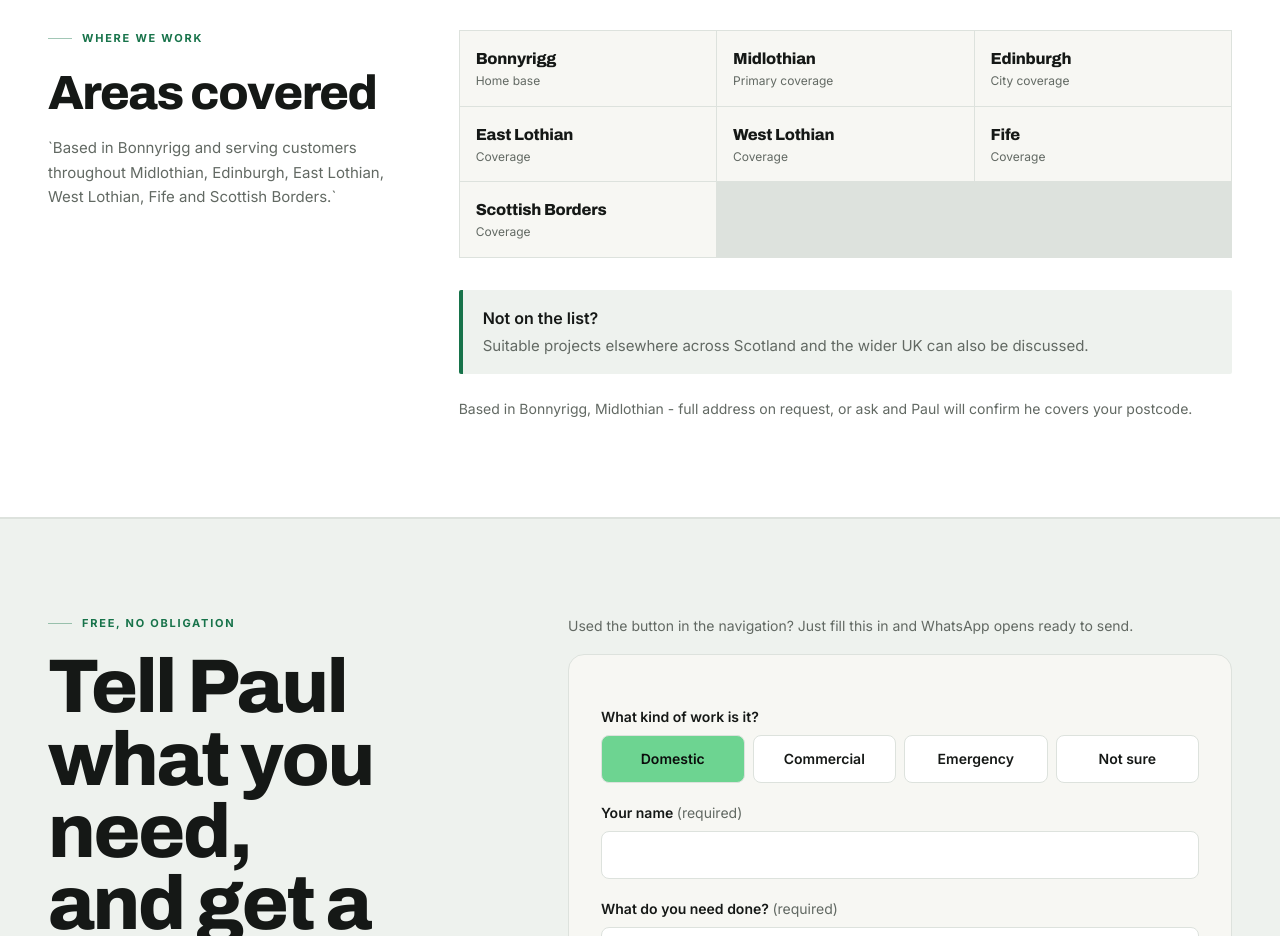
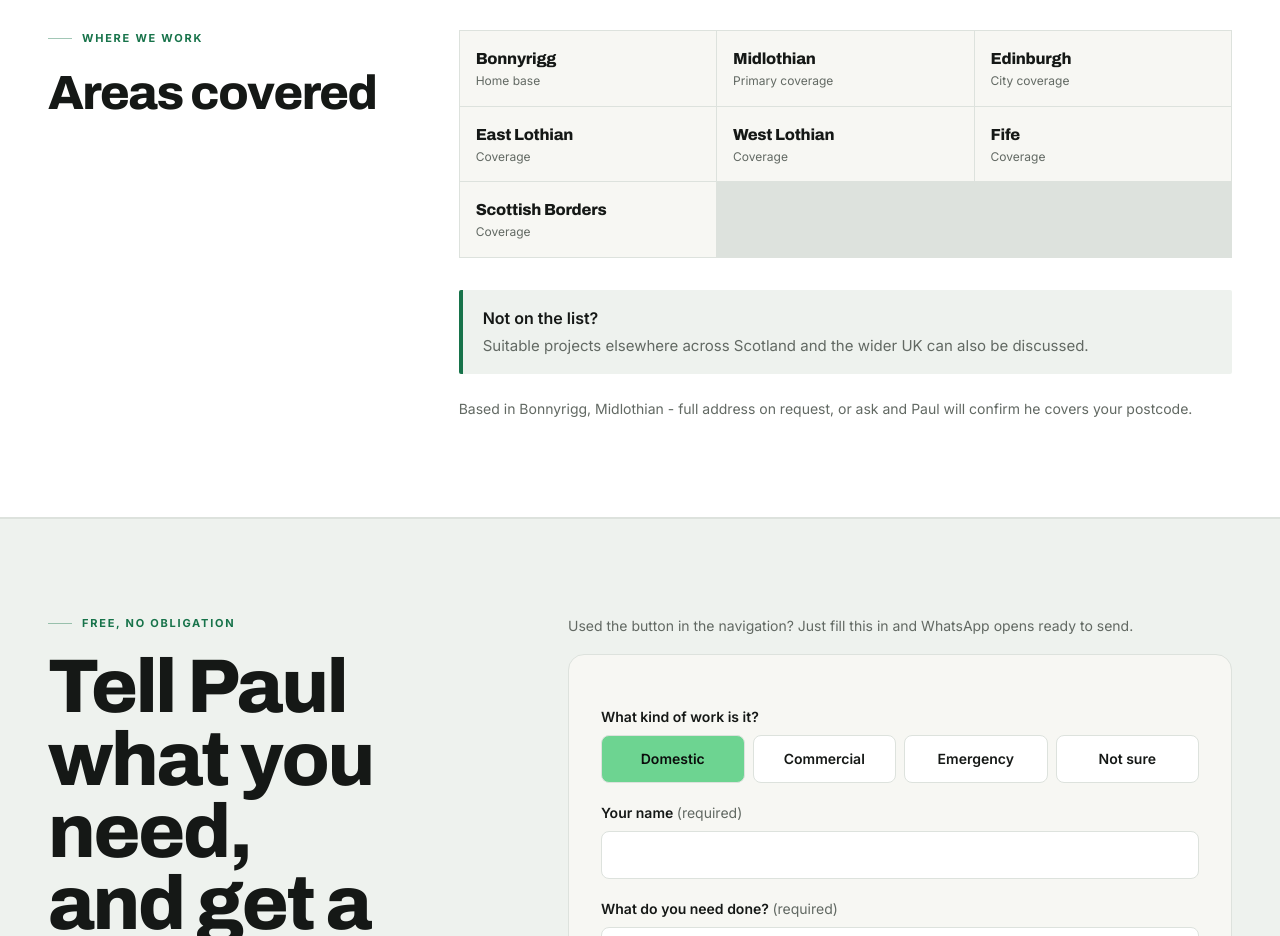
Before and after one commit to Tradetitan66/pi-electrical-live, a Next.js app: page / in a window 1280 px wide. Shown: the part 5420-6356 px from the top of the page. Built offline with nearby package versions, Linux system fonts and the light colour scheme.

Commit message:
remove coverage copy from AreasBand

```diff
--- a/src/components/AreasBand.tsx
+++ b/src/components/AreasBand.tsx
@@ -1,4 +1,4 @@
-import { AREAS, BEYOND_COVERAGE, COVERAGE_COPY } from "@/data/areas";
+import { AREAS, BEYOND_COVERAGE } from "@/data/areas";
 import { BUSINESS } from "@/data/business";
 
 /**
@@ -29,9 +29,7 @@ export default function AreasBand() {
             <h2 id="areas-heading" className="mt-6 text-display-md text-ink">
               Areas covered
             </h2>
-            <p className="mt-5 max-w-[42ch] text-[0.9375rem] leading-relaxed text-muted">
-              {COVERAGE_COPY}
-            </p>
+
           </div>
 
           <div className="lg:col-span-8">
```
